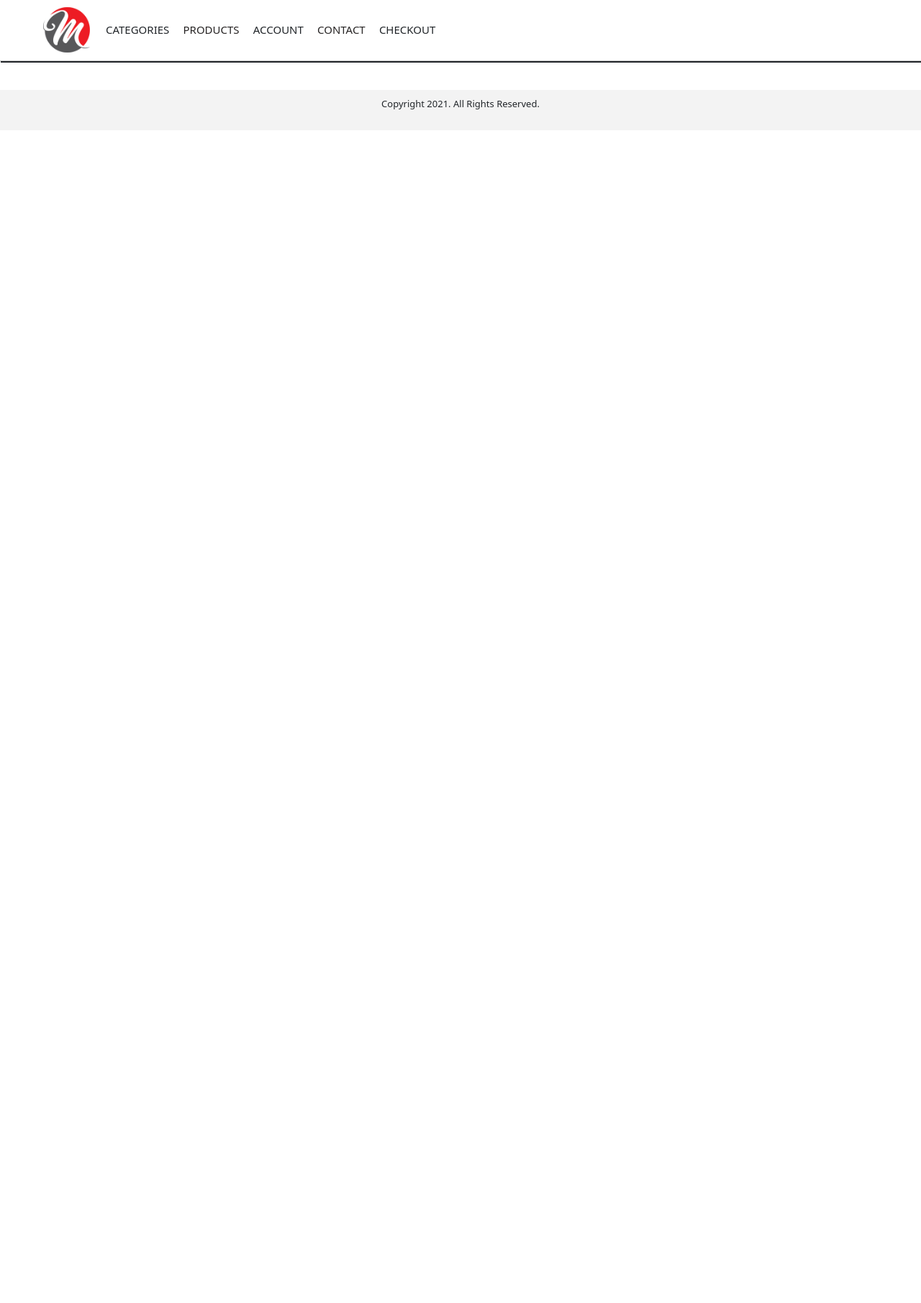
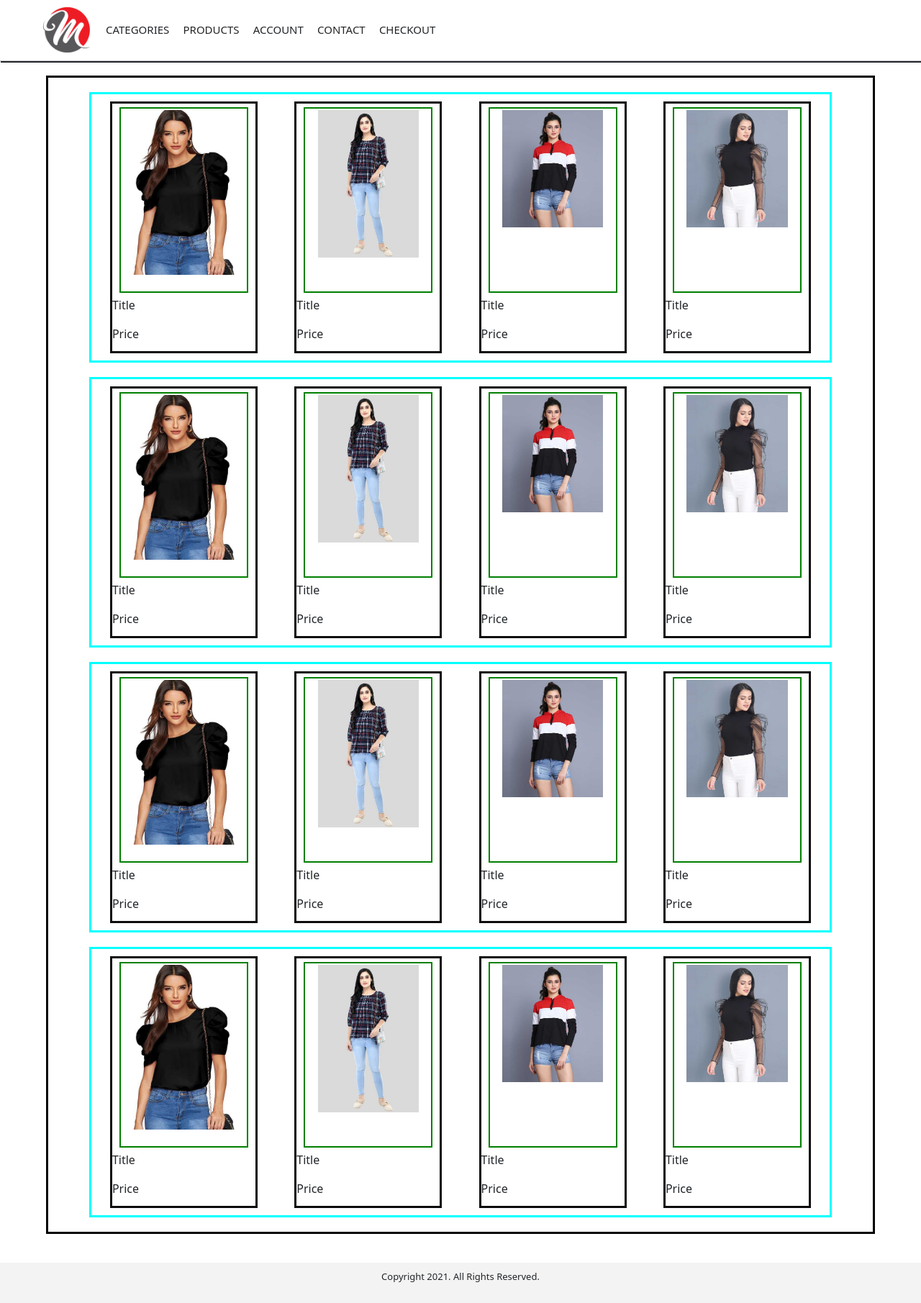
Before and after one commit to rahulbagga/ecommercephp, a PHP site: page /products.html in a window 1280 px wide. Shown: the whole page at 72% size. Before the commit the page ends 152 px from the top, so only its background shows below. Run offline with PHP 8.4, Linux system fonts and the light colour scheme.

Commit message:
Second commit

```diff
--- a/css/main.css
+++ b/css/main.css
@@ -129,3 +129,42 @@ div#productviewinfo {
 div#productviewdesc p {
   text-align: justify;
 }
+
+/* Products Page */
+
+div#productscontainer {
+  display: block;
+  width: 90%;
+  margin-left: auto;
+  margin-right: auto;
+  margin-top: 20px;
+  border: black 3px solid;
+}
+
+div.productsrow {
+  display: flex;
+  border: aqua 3px solid;
+  width: 90%;
+  margin: 20px auto 20px auto;
+}
+div.productsblock {
+  display: block;
+  width: 20%;
+  height: 350px;
+  margin: 10px auto 10px auto;
+  border: rgb(12, 12, 12) 3px solid;
+}
+div.productsimgbox {
+  display: block;
+  width: 90%;
+  height: 75%;
+  margin: 5px auto 5px auto;
+  border: green 2px solid;
+}
+div.productsimgbox img {
+  display: block;
+  width: 80%;
+  max-width: 200px;
+  max-height: 90%;
+  margin: 2px auto 2px auto;
+}
--- a/index.html
+++ b/index.html
@@ -33,7 +33,7 @@
        <div id ="slidebar">
            <script>
                var i =0;
-               var time=2000;
+               var time=3000;
                var images=[];
                images[0]='img/slide/slide1.jpg';
                images[1]='img/slide/slide2.jpg';
@@ -48,8 +48,9 @@
                 else{
                     i=0;
                 }
+                setTimeout("slideShow()", time);
               }
-              setTimeout("slideShow()", time);
+
 
               window.onload=slideShow;
 
--- a/products.html
+++ b/products.html
@@ -30,7 +30,176 @@
     </header>
     <main>
        <!--- <img src ="img/back.png"> -->
+       <div id="productscontainer">
+            <div class="productsrow">
+                <div class="productsblock">
+                    <div class="productsimgbox">
+                        <a href="/productview.html"><img src="img/products/products1.jpg"></a>
+                    </div>
+                    <div class="productsdata">
+                        <p>Title</p>
+                        <p>Price</p>
 
+                    </div>
+                </div>
+                <div class="productsblock">
+                    <div class="productsimgbox">
+                        <a href="/productview.html"><img src="img/products/products2.jpg"></a>
+                    </div>
+                    <div class="productsdata">
+                        <p>Title</p>
+                        <p>Price</p>
+
+                    </div>
+                </div>
+                <div class="productsblock">
+                    <div class="productsimgbox">
+                        <a href="/productview.html"><img src="img/products/products3.jpg"></a>
+                    </div>
+                    <div class="productsdata">
+                        <p>Title</p>
+                        <p>Price</p>
+
+                    </div>
+                </div>
+                <div class="productsblock">
+                    <div class="productsimgbox">
+                        <a href="productview.html"><img src="img/products/products4.jpg"></a>
+                    </div>
+                    <div class="productsdata">
+                        <p>Title</p>
+                        <p>Price</p>
+
+                    </div>
+                </div>
+            </div>
+            <div class="productsrow">
+                <div class="productsblock">
+                    <div class="productsimgbox">
+                        <a href="productview.html"><img src="img/products/products1.jpg"></a>
+                    </div>
+                    <div class="productsdata">
+                        <p>Title</p>
+                        <p>Price</p>
+
+                    </div>
+                </div>
+                <div class="productsblock">
+                    <div class="productsimgbox">
+                        <a href="productview.html"><img src="img/products/products2.jpg"></a>
+                    </div>
+                    <div class="productsdata">
+                        <p>Title</p>
+                        <p>Price</p>
+
+                    </div>
+                </div>
+                <div class="productsblock">
+                    <div class="productsimgbox">
+                        <a href="productview.html"><img src="img/products/products3.jpg"></a>
+                    </div>
+                    <div class="productsdata">
+                        <p>Title</p>
+                        <p>Price</p>
+
+                    </div>
+                </div>
+                <div class="productsblock">
+                    <div class="productsimgbox">
+                        <a href="productview.html"><img src="img/products/products4.jpg"></a>
+                    </div>
+                    <div class="productsdata">
+                        <p>Title</p>
+                        <p>Price</p>
+
+                    </div>
+                </div>
+            </div>
+            <div class="productsrow">
+                <div class="productsblock">
+                    <div class="productsimgbox">
+                        <a href="productview.html"><img src="img/products/products1.jpg"></a>
+                    </div>
+                    <div class="productsdata">
+                        <p>Title</p>
+                        <p>Price</p>
+
+                    </div>
+                </div>
+                <div class="productsblock">
+                    <div class="productsimgbox">
+                        <a href="productview.html"><img src="img/products/products2.jpg"></a>
+                    </div>
+                    <div class="productsdata">
+                        <p>Title</p>
+                        <p>Price</p>
+
+                    </div>
+                </div>
+                <div class="productsblock">
+                    <div class="productsimgbox">
+                        <a href="productview.html"><img src="img/products/products3.jpg"></a>
+                    </div>
+                    <div class="productsdata">
+                        <p>Title</p>
+                        <p>Price</p>
+
+                    </div>
+                </div>
+                <div class="productsblock">
+                    <div class="productsimgbox">
+                        <a href="productview.html"><img src="img/products/products4.jpg"></a>
+                    </div>
+                    <div class="productsdata">
+                        <p>Title</p>
+                        <p>Price</p>
+
+                    </div>
+                </div>
+            </div>
+            <div class="productsrow">
+                <div class="productsblock">
+                    <div class="productsimgbox">
+                        <a href="productview.html"><img src="img/products/products1.jpg"></a>
+                    </div>
+                    <div class="productsdata">
+                        <p>Title</p>
+                        <p>Price</p>
+
+                    </div>
+                </div>
+                <div class="productsblock">
+                    <div class="productsimgbox">
+                        <a href="productview.html"><img src="img/products/products2.jpg"></a>
+                    </div>
+                    <div class="productsdata">
+                        <p>Title</p>
+                        <p>Price</p>
+
+                    </div>
+                </div>
+                <div class="productsblock">
+                    <div class="productsimgbox">
+                        <a href="productview.html"><img src="img/products/products3.jpg"></a>
+                    </div>
+                    <div class="productsdata">
+                        <p>Title</p>
+                        <p>Price</p>
+
+                    </div>
+                </div>
+                <div class="productsblock">
+                    <div class="productsimgbox">
+                        <a href="productview.html"><img src="img/products/products4.jpg"></a>
+                    </div>
+                    <div class="productsdata">
+                        <p>Title</p>
+                        <p>Price</p>
+
+                    </div>
+                </div>
+            </div>
+       </div>
 
     </main>
 
```
Also changed, not shown: img/products/products1.jpg (added), img/products/products2.jpg (added), img/products/products3.jpg (added), img/products/products4.jpg (added), 1 other file.
